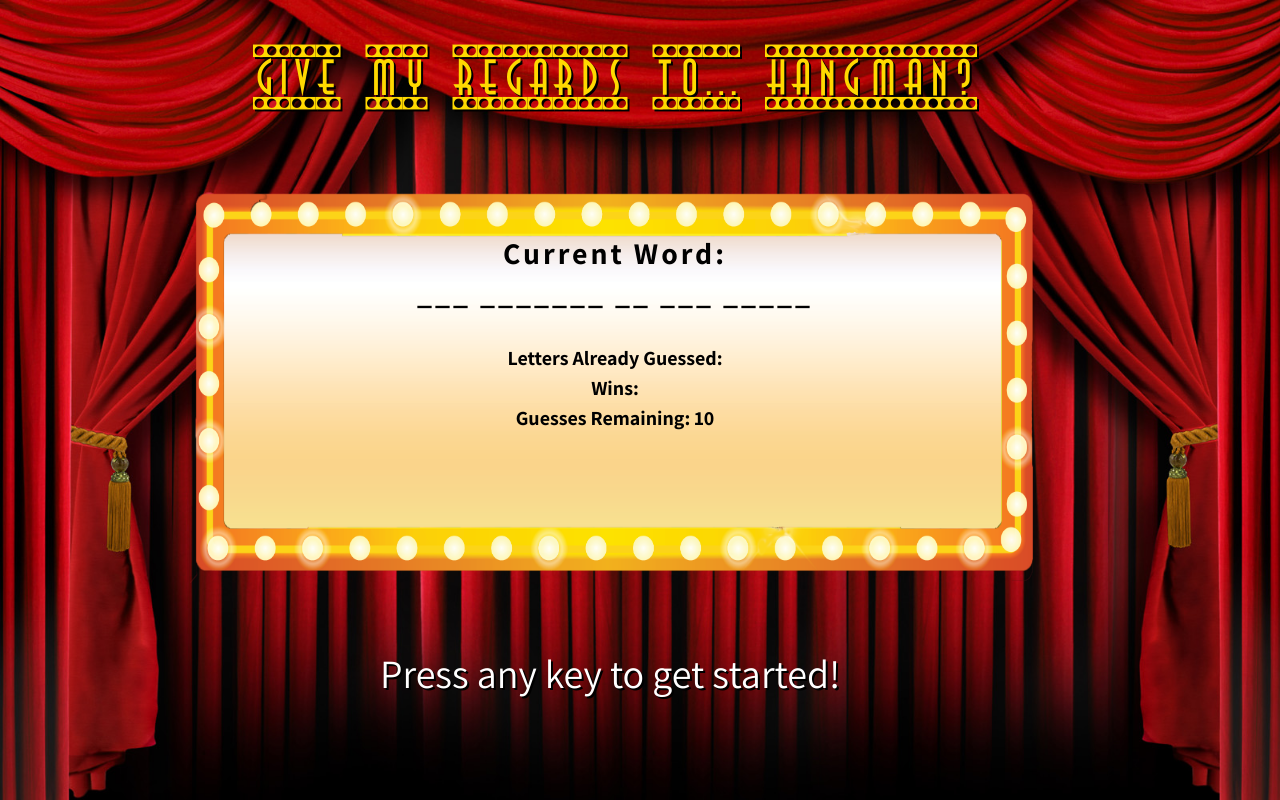
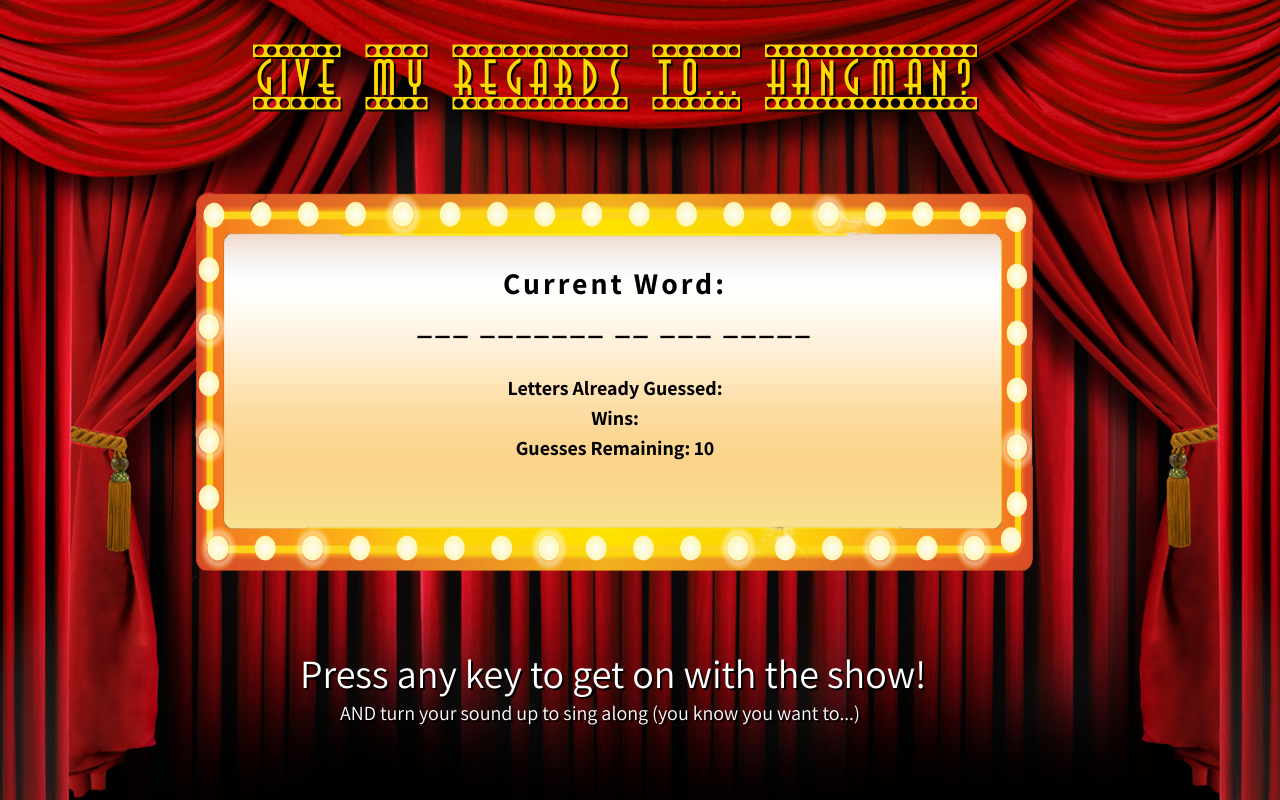
Before and after one commit to rocksteadyrose/Hangman-Game, a plain HTML site: page index.html in a window 1280 px wide. Drawn offline with Linux system fonts and the light colour scheme.

Commit message:
small revisions

```diff
--- a/assets/css/style.css
+++ b/assets/css/style.css
@@ -48,7 +48,16 @@ header h1 {
     font-size: 40px;
     position: absolute;
     bottom: 90px;
-    left: 220px;
+    left: 140px;
+    color: white;
+    text-shadow: 2px 2px #000000;
+}
+
+#turnsoundonID {
+    font-size: 20px;
+    position: absolute;
+    bottom: 60px;
+    left: 180px;
     color: white;
     text-shadow: 2px 2px #000000;
 }
@@ -76,6 +85,7 @@ header h1 {
 #currentwordID, #replacingunderscoresID, #currentword {
     line-height: 40px;
     font-weight: bold;
+    padding-top: 30px;
 }
 
 #replacingunderscoresID, #currentword {
--- a/assets/javascript/game.js
+++ b/assets/javascript/game.js
@@ -7,7 +7,7 @@
 //Add onkeyup event to trigger letter guesses
 
 //------------------------------------------------------------------------------------------------------------------
-//GLOBAL VARIABLES FOR HTML
+//GLOBAL VARIABLES FOR DOM
 var newGame = document.getElementById("newgamebuttonID");
 var underscores = document.getElementById("replacingunderscoresID");
 var lettersGuessedDom = document.getElementById("lettersguessedID");
@@ -18,12 +18,14 @@ guessesCounterDom.textContent = guessesCounter;
 var messageGameRunning = document.getElementById("gamerunningID");
 var messageLetterAlready = document.getElementById("letteralreadyID");
 var pressAnyKeyDom = document.getElementById("pressanykeyID");
+var turnSoundOnDom = document.getElementById("turnsoundonID");
 var correctAnswerDom = document.getElementById("correctanswerID");
 var soLong = document.getElementById("endvideoID");
 var superCali = document.getElementById("startvideoID");
 
+//------------------------------------------------------------------------------------------------------------------
 //GLOBAL VARIABLES
-var musicalsList = ["dont cry for me argentina", "tomorrow", "i dreamed a dream", "memory", "the phantom of the opera"]; //Variables to guess
+var musicalsList = ["dont cry for me argentina", "tomorrow", "i dreamed a dream", "memory", "the phantom of the opera"];
 var alphabetString = "abcdefghijklmnopqrstuvwxyz";
 var alphabetLetters = [];
 var notLetters = [];
@@ -33,7 +35,7 @@ var tomorrowAudio = new Audio("assets/audio/tomorrow.mp3");
 var iDreamedAudio = new Audio("assets/audio/idreamedadream.mp3");
 var memoryAudio = new Audio("assets/audio/memory.mp3");
 var phantomAudio = new Audio("assets/audio/thephantomoftheopera.mp3");
-var wins = 0; //Win counter
+var wins = 0;
 var guessesCounter = " ";
 var gameOn = false; //Has the game started - set to false until "function StartGame"
 var musicalPickedWord = ""; //Created from the random musicals variable array
@@ -42,7 +44,6 @@ var musicalPlaceholderArray = []; //Automatically creates spaces
 var correctGuessedLetterArray = []; //Correct guessed letter bank
 var incorrectGuessedLetterArray = []; //Bank where we store the incorrectly guessed letters
 alphabetLetters = alphabetString.split(""); //Splits the letters and puts them into the empty array, alphabetLetters
-
 //------------------------------------------------------------------------------------------------------------------
 // NEW GAME SECTION: To reset all stats, pick new word and push placeholders into the words
 function startGame() {
@@ -53,43 +54,28 @@ function startGame() {
     guessesCounter = 10;
     guessesCounterDom.textContent = guessesCounter;
     messageLetterAlready.textContent = "";
-    pressAnyKeyDom.textContent = "Press any key to get started!";
-}
-
-//------------------------------------------------------------------------------------------------------------------
-
-function contentReset() {
-    gameOn = true;
-    messageLetterAlready.textContent = "";
-    lettersGuessedDom.textContent = "";
-    guessesCounter = 10;
-    pressAnyKeyDom.textContent = "";
-    musicalPlaceholderArray = [];
-    correctGuessedLetterArray = [];
-    incorrectGuessedLetterArray = [];
-    guessesCounterDom.textContent = guessesCounter;
+    pressAnyKeyDom.textContent = "Press any key to get on with the show!";
+    turnSoundOnDom.textContent = "AND turn your sound up to sing along (you know you want to...)";
 }
 //------------------------------------------------------------------------------------------------------------------
-
+// PICK RANDOM WORD:
 function pickRandomWord() {
 musicalPickedWord = musicalsList[Math.floor(Math.random() * musicalsList.length)];
 
-        //LOOPS THROUGH NEW PICKED WORD. Create placeholders out of new picked word:
-    for (var i = 0; i < musicalPickedWord.length; i++) { //responsible for just incrementing the variable i, doesn't care about the random word.
-    //Check to see what kind of a word you're picking
+    for (var i = 0; i < musicalPickedWord.length; i++) {
         if (musicalPickedWord[i] === " ") {
-            musicalPlaceholderArray.push(" "); //Automatically creates spaces for you. Hard for user to guess a space. So if it is an empty space, push an empty space.
+            musicalPlaceholderArray.push(" ");
         } else {
-            musicalPlaceholderArray.push("_") //If it's not an empty space, push an underscore.
+            musicalPlaceholderArray.push("_")
         }
     }
     underscores.textContent = musicalPlaceholderArray.join("");
 }
 //------------------------------------------------------------------------------------------------------------------
-// GUESSING SECTION: This is the letter guess function. It will take in a letter you press and see if it's in the selected word or not.
+// GUESSING SECTION:
     function guessingTheLetter() {
-
                 pressAnyKeyDom.textContent = "";
+                turnSoundOnDom.textContent = "";
 
                 if (gameOn === true && correctGuessedLetterArray.indexOf(userTypes) === -1) {
 
@@ -104,7 +90,6 @@ musicalPickedWord = musicalsList[Math.floor(Math.random() * musicalsList.length)
                     messageLetterAlready.textContent = "";
 
                     underscores.textContent = musicalPlaceholderArray.join("");
-
 
                     if (musicalsList[0] === musicalPlaceholderArray.join("")) {
                         dontCryAudio.play();
@@ -172,18 +157,16 @@ musicalPickedWord = musicalsList[Math.floor(Math.random() * musicalsList.length)
 
                 else { messageLetterAlready.textContent = "You picked this already! Pick another!";}
     }
-
 //------------------------------------------------------------------------------------------------------------------
     function wrongLetter () {
 
-        if (musicalPickedWord.indexOf(userTypes) < 0 && alphabetLetters.indexOf(userTypes) >= 0) { //if the guess ISN'T in the musical word AND the guess is a letter
+        if (musicalPickedWord.indexOf(userTypes) < 0 && alphabetLetters.indexOf(userTypes) >= 0) {
             incorrectGuessedLetterArray.push(userTypes);
             lettersGuessedDom.textContent = incorrectGuessedLetterArray;
             guessesCounter--;
             guessesCounterDom.textContent = guessesCounter;}
 
         if (alphabetLetters.indexOf(userTypes) < 0) {
-                //if the guess ISN'T a letter
             notLetters.push(userTypes);}
 
             if (guessesCounter === 0 && musicalsList[0] === musicalPickedWord) {
@@ -214,7 +197,6 @@ musicalPickedWord = musicalsList[Math.floor(Math.random() * musicalsList.length)
                         alert("Goodnight and thank you for playing!");
                         endGame();
                     }
-
             }
             else if (guessesCounter === 0 && musicalsList[2] === musicalPickedWord) {
                 musicalPic3="<img src=\"assets/images/lesmis.jpg\" class=\"lesmis1\" alt=\"LesMis\">";
@@ -258,9 +240,7 @@ musicalPickedWord = musicalsList[Math.floor(Math.random() * musicalsList.length)
                 }
             }
     }
-
 //------------------------------------------------------------------------------------------------------------------
-
     function pointsSystem() {
         //if (musicalPickedWord != musicalPlaceholderArray.join("")) {
             //guessesCounter--;
@@ -283,9 +263,6 @@ musicalPickedWord = musicalsList[Math.floor(Math.random() * musicalsList.length)
             }
             pickRandomWord();
 
-
-
-
         if (wins === 10) {
             alert("Start spreading the news! You just won!!!! #UNSTOPPABLE");
             won();
@@ -293,9 +270,7 @@ musicalPickedWord = musicalsList[Math.floor(Math.random() * musicalsList.length)
         }
     }
 
-
 //------------------------------------------------------------------------------------------------------------------
-
 
 document.onkeyup = function(event) {
         // This function is run whenever the user presses a key for their user guess.
@@ -305,9 +280,8 @@ document.onkeyup = function(event) {
     }
 //-----------------------------------------------------------------------------------------------------------
 
-startGame();
-pickRandomWord();
-
+//-----------------------------------------------------------------------------------------------------------
+//WIN GAME
 function won () {
     audioPauses ()
     superCali ="<iframe src=\"https://www.youtube.com/embed/AZnt-0fEiT0?rel=0;&autoplay=1\" class=\"video\"></iframe>";document.querySelector("#startvideoID").innerHTML = superCali;
@@ -318,10 +292,8 @@ function won () {
        "none"
 
     }
-
 //------------------------------------------------------------------------------------------------------------------
-
-
+//END GAME
 function endGame () {
     audioPauses ()
     soLong ="<iframe src=\"https://www.youtube.com/embed/Qy9_lfjQopU?rel=0;&autoplay=1\" class=\"video\"></iframe>";document.querySelector("#endvideoID").innerHTML = soLong;
@@ -340,3 +312,19 @@ function audioPauses () {
     tomorrowAudio.pause();
 }
 //------------------------------------------------------------------------------------------------------------------
+// RESET EVERYTHING:
+function contentReset() {
+    gameOn = true;
+    messageLetterAlready.textContent = "";
+    lettersGuessedDom.textContent = "";
+    guessesCounter = 10;
+    pressAnyKeyDom.textContent = "";
+    turnSoundOnDom.textContent = "";
+    musicalPlaceholderArray = [];
+    correctGuessedLetterArray = [];
+    incorrectGuessedLetterArray = [];
+    guessesCounterDom.textContent = guessesCounter;
+}
+//------------------------------------------------------------------------------------------------------------------
+startGame();
+pickRandomWord();
--- a/index.html
+++ b/index.html
@@ -36,6 +36,7 @@
 
     <section id="bottom">
     <h3><span id="pressanykeyID"></span></h3>
+    <h3><span id="turnsoundonID"></span></h3>
     </section>
 
 </div>
```
